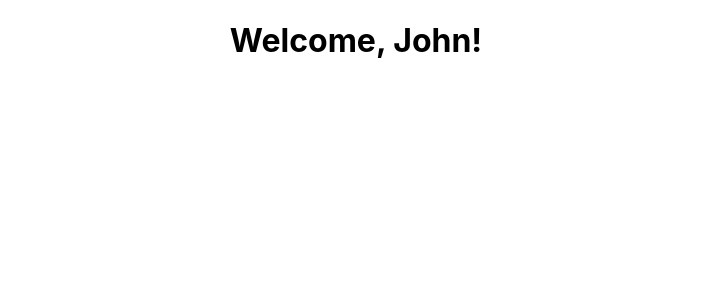
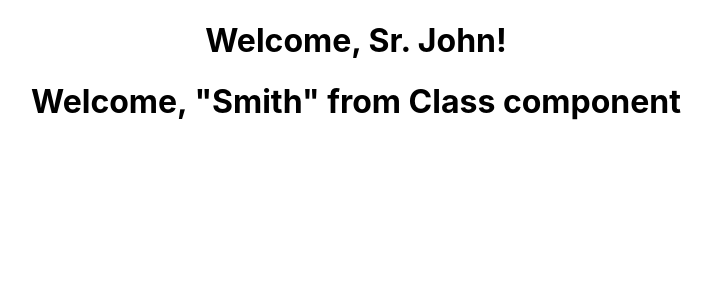
Before and after one commit to Caio-Santana/react-basics, a React (Create React App) app: page / in a window 1280 px wide. Shown: the top 300 px of the page, without its empty margins (284-996 px from the left). Built offline with nearby package versions, Linux system fonts and the light colour scheme.

Commit message:
Add Class Component example and using props

```diff
--- a/src/App.js
+++ b/src/App.js
@@ -1,10 +1,12 @@
 import "./App.css";
+import Greeting from "./components/Greeting";
 import Welcome from "./components/Welcome";
 
 function App() {
   return (
     <div className="App">
-      <Welcome name="John"/>
+      <Welcome name="John" />
+      <Greeting name="Smith" />
     </div>
   );
 }
--- /dev/null
+++ b/src/components/Greeting.js
@@ -0,0 +1,12 @@
+import React from "react";
+
+class Greeting extends React.Component {
+
+
+
+  render() {
+    return <h1>Welcome, "{this.props.name}" from Class component</h1>;
+  }
+}
+
+export default Greeting;
--- a/src/components/Welcome.js
+++ b/src/components/Welcome.js
@@ -1,9 +1,9 @@
-// function Welcome() {
-//     return <h1>Welcome, User!</h1>
-// }
-
-// export default Welcome
-
-const Welcome = (props) => <h1>Welcome, {props.name}!</h1>;
+function Welcome(props) {
+  return <h1>Welcome, Sr. {props.name}!</h1>;
+}
 
 export default Welcome;
+
+// const Welcome = (props) => <h1>Welcome, {props.name}!</h1>;
+
+// export default Welcome;
```
